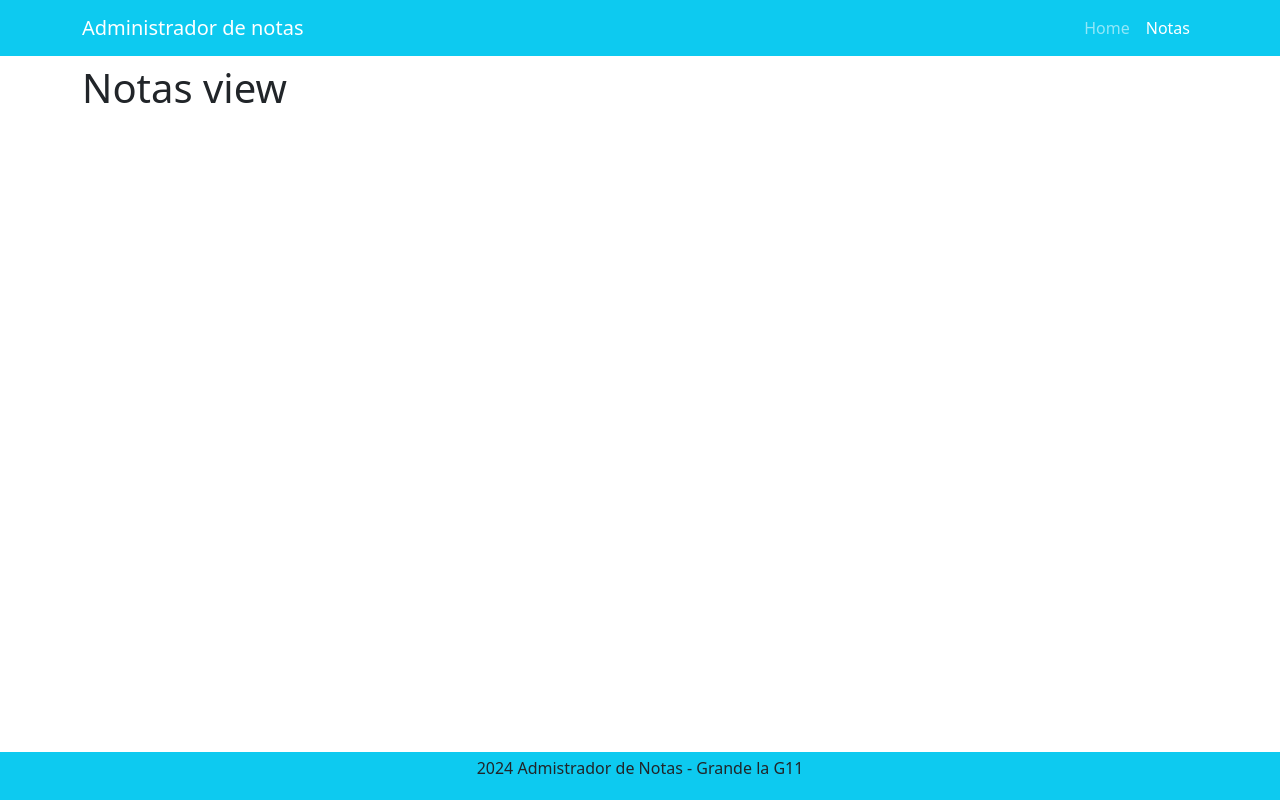
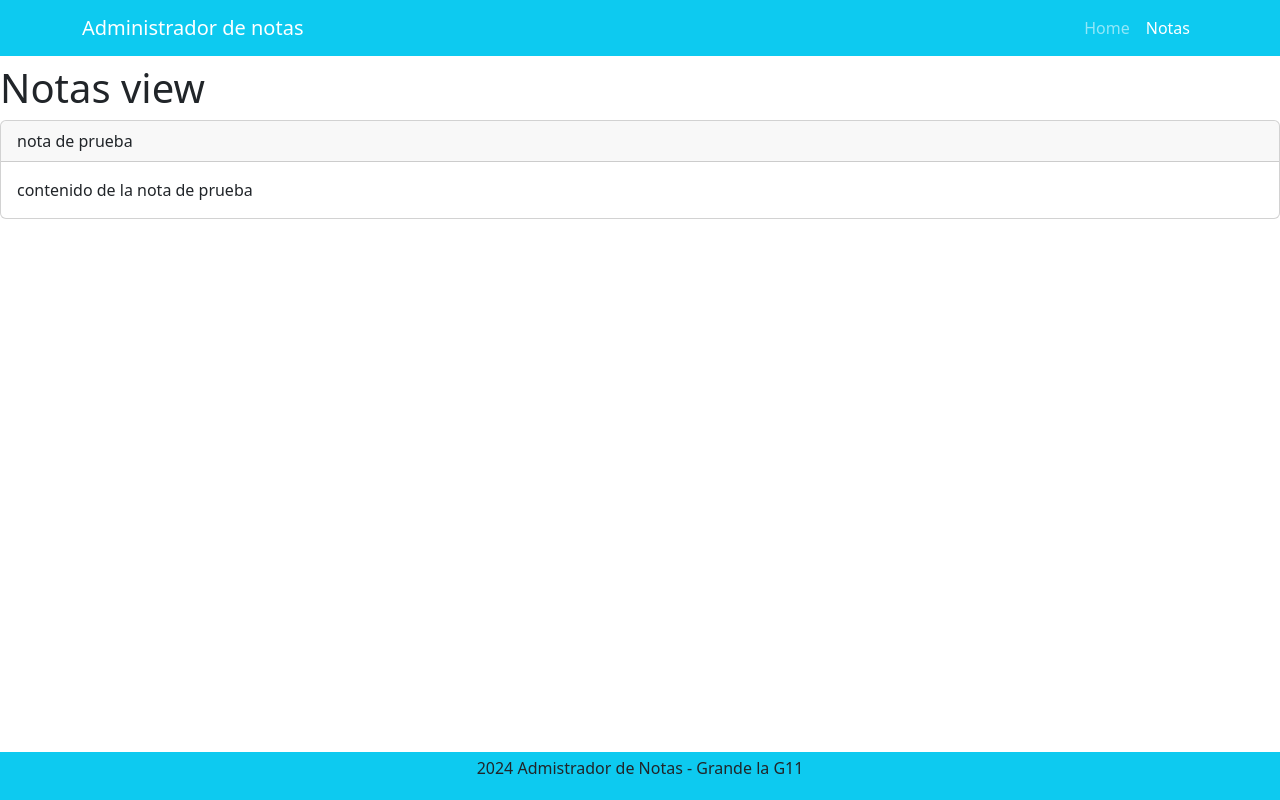
Before and after one commit to sebsegoso/crud-notas, a Vue app: page /notas in a window 1280 px wide. Built offline with nearby package versions, Linux system fonts and the light colour scheme.

Commit message:
note item component

```diff
--- /dev/null
+++ b/src/components/notes/NoteItem.vue
@@ -0,0 +1,19 @@
+<script setup>
+const { note } = defineProps({
+  note: {
+    type: Object,
+    required: true,
+  },
+})
+</script>
+
+<template>
+  <div class="card h-100">
+    <div class="card-header">{{ note.title }}</div>
+    <div class="card-body">
+      <p class="card-text">
+        {{ note.content }}
+      </p>
+    </div>
+  </div>
+</template>
--- a/src/views/NotesView.vue
+++ b/src/views/NotesView.vue
@@ -1,5 +1,13 @@
-<script setup></script>
+<script setup>
+import NoteItem from '@/components/notes/NoteItem.vue'
+</script>
 
 <template>
   <h1>Notas view</h1>
+  <NoteItem
+    :note="{
+      title: 'nota de prueba',
+      content: 'contenido de la nota de prueba',
+    }"
+  />
 </template>
```
